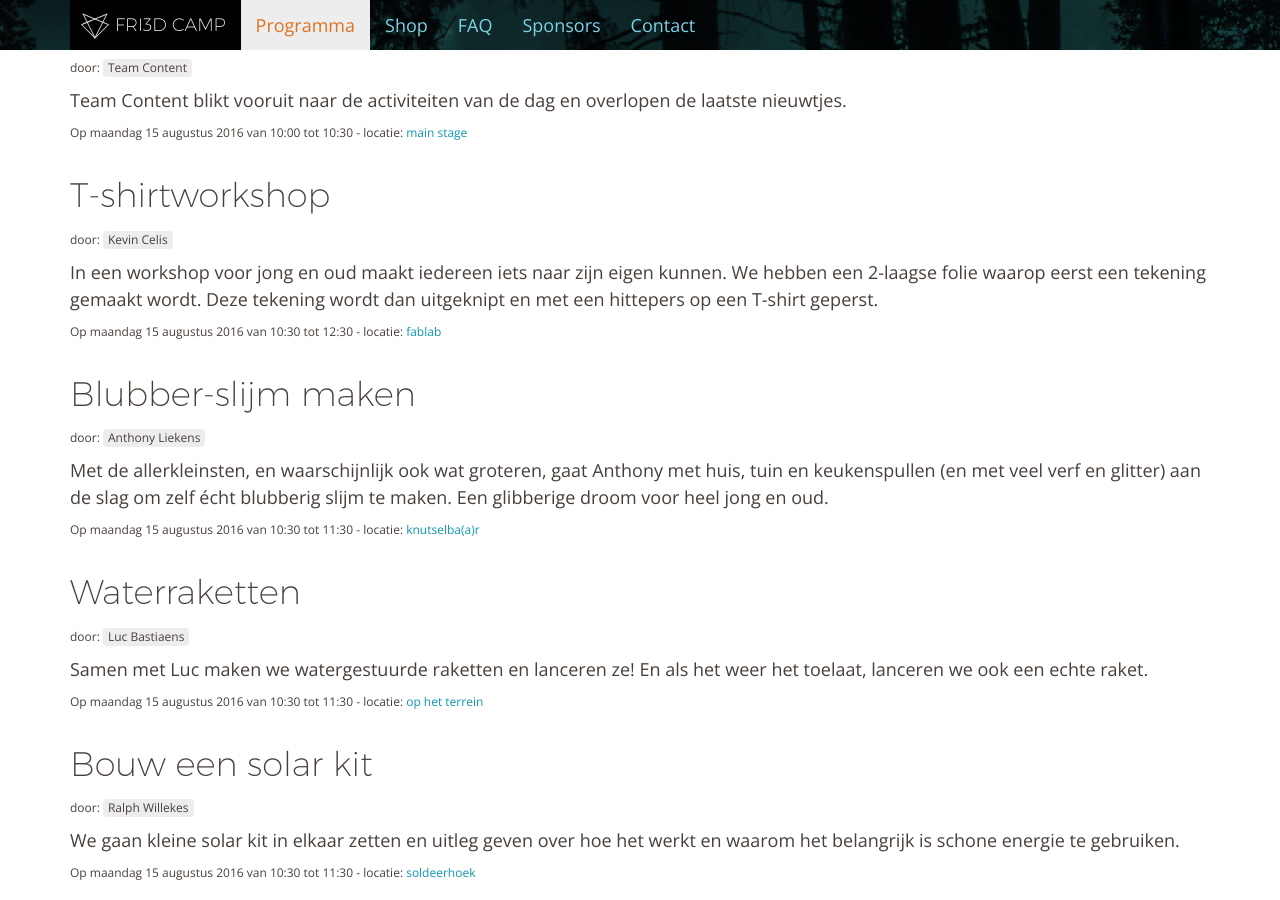
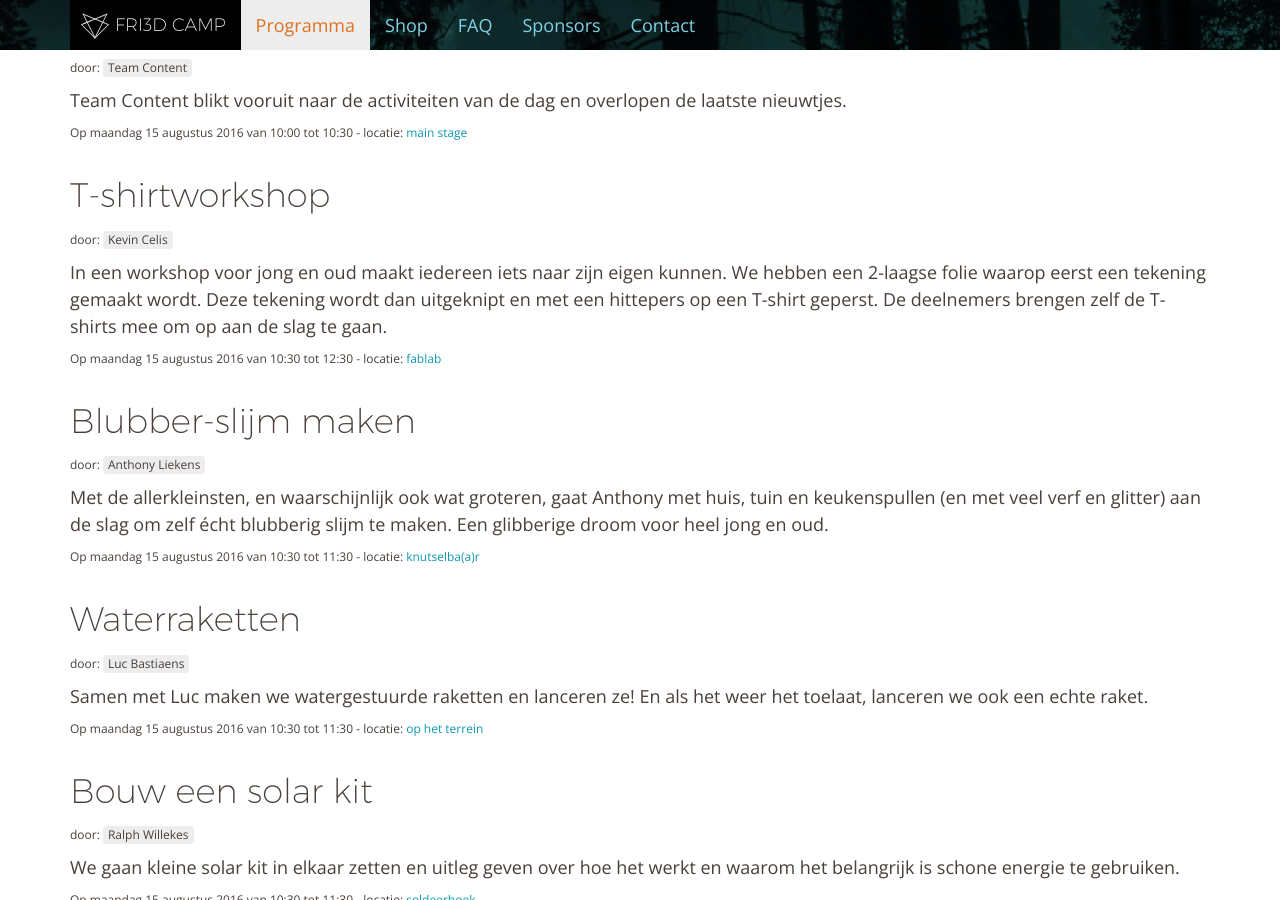
Before and after one commit to Fri3dCamp/fri3dweb2016, a Jekyll site: the page built from programma/index.md, in a window 1280 px wide and 900 px high, scrolled down 10705 px. Built offline with Jekyll 4.4.1, drawn with Linux system fonts in a browser that asks for light colours; nearby versions of some CDN libraries.

Commit message:
Added requirement for T-shirt workshop

```diff
--- a/_data/activities.json
+++ b/_data/activities.json
@@ -846,7 +846,7 @@
     "track": "fablab",
     "speakers": [ "Kevin Celis"	],
     "title": "T-shirtworkshop",
-    "description": "In een workshop voor jong en oud maakt iedereen iets naar zijn eigen kunnen. We hebben een 2-laagse folie waarop eerst een tekening gemaakt wordt. Deze tekening wordt dan uitgeknipt en met een hittepers op een T-shirt geperst.",
+    "description": "In een workshop voor jong en oud maakt iedereen iets naar zijn eigen kunnen. We hebben een 2-laagse folie waarop eerst een tekening gemaakt wordt. Deze tekening wordt dan uitgeknipt en met een hittepers op een T-shirt geperst. De deelnemers brengen zelf de T-shirts mee om op aan de slag te gaan.",
     "timing": {
       "day"  : "maandag",
       "date" : "15 augustus 2016",
```
